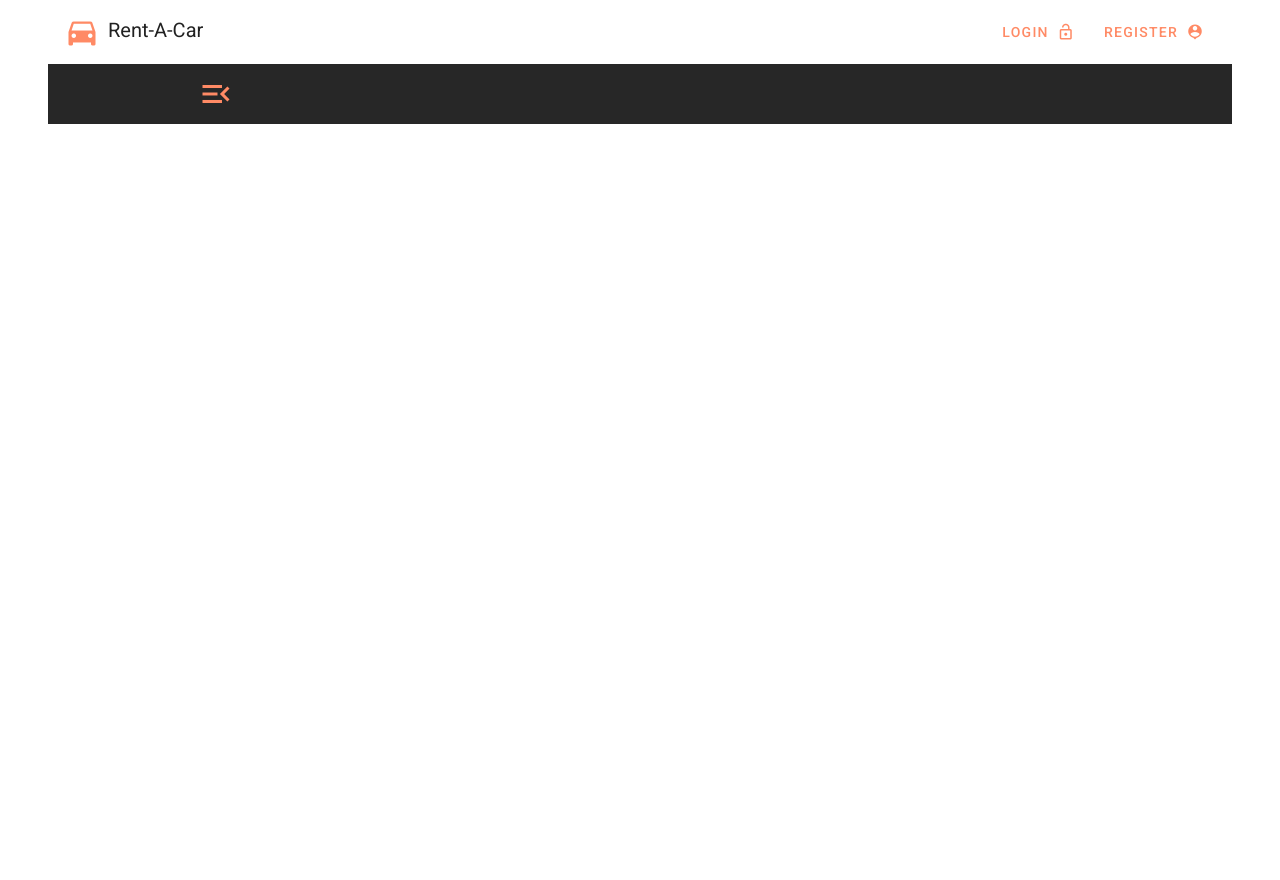
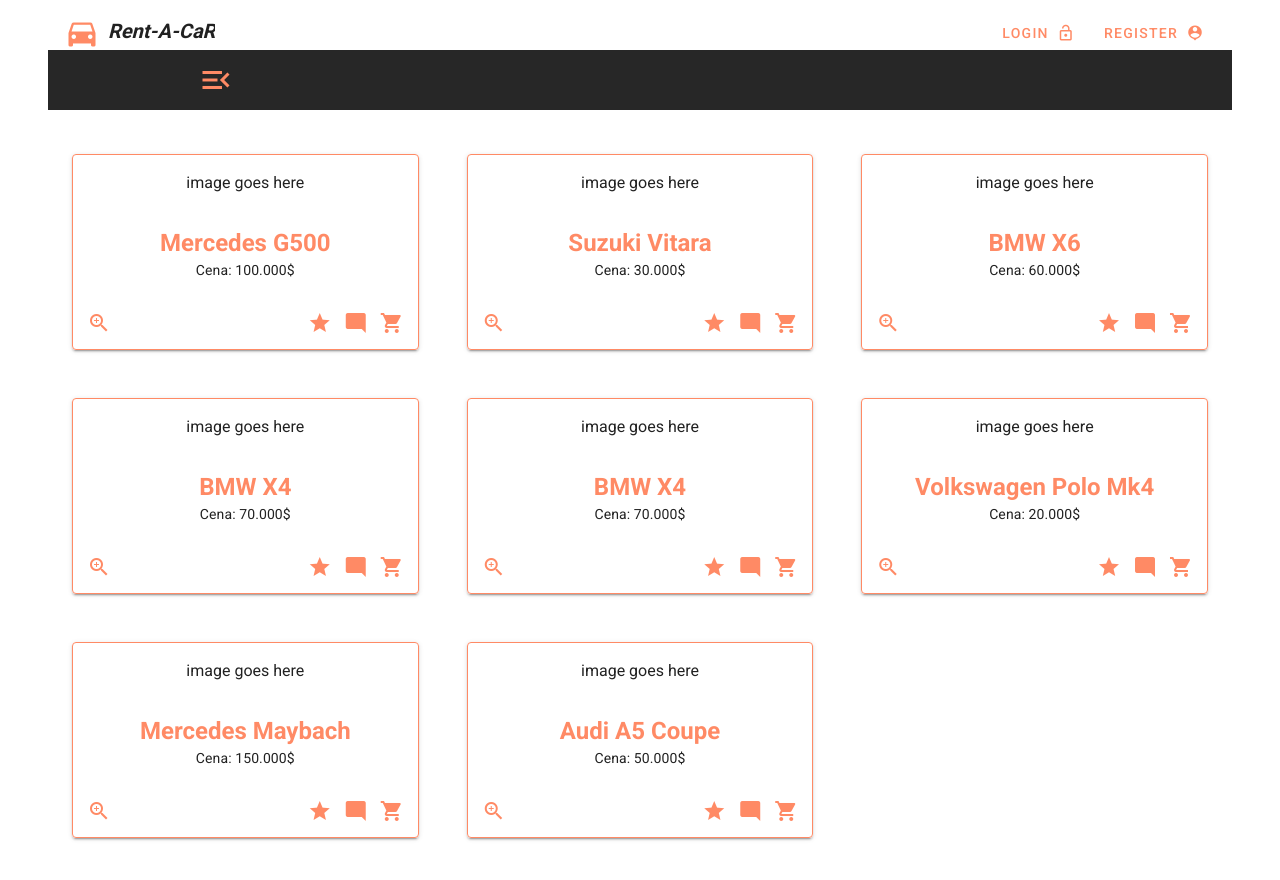
Before and after one commit to MilicaCulibrk/XML_WS_rentAcar, a Vue app in the folder Agent/Frontend/: page /#/ in a window 1280 px wide. Before the commit the page ends 800 px from the top, so only its background shows below. Built offline with nearby package versions, Linux system fonts and the light colour scheme.

Commit message:
added cards

```diff
--- a/Agent/Frontend/src/components/NavBar.vue
+++ b/Agent/Frontend/src/components/NavBar.vue
@@ -1,10 +1,10 @@
 <template>
   <nav>
     <!-- gornji toolbar -->
-    <v-toolbar flat class="mx-12">
+    <v-toolbar flat class="mx-12 pt-2" height="50">
       <v-toolbar-title>
         <v-icon left large color="primary">directions_car</v-icon>
-        <span color="orange-text">Rent-A-Car</span>
+        <span class="font-italic font-weight-bold">Rent-A-CaR</span>
       </v-toolbar-title>
       <v-spacer></v-spacer>
       <v-btn text color="primary">
--- /dev/null
+++ b/Agent/Frontend/src/components/PopupDetails.vue
@@ -0,0 +1,2 @@
+<template></template>
+<script>
--- a/Agent/Frontend/src/plugins/vuetify.js
+++ b/Agent/Frontend/src/plugins/vuetify.js
@@ -3,7 +3,9 @@
 import Vue from "vue";
 import Vuetify from "vuetify/lib";
 
-Vue.use(Vuetify);
+Vue.use(Vuetify, {
+  iconfont: "md",
+});
 
 //theme colors
 const vuetify = new Vuetify({
--- a/Agent/Frontend/src/views/Home.vue
+++ b/Agent/Frontend/src/views/Home.vue
@@ -15,6 +15,59 @@
 
     <!-- navigation drawer -->
     <v-navigation-drawer v-model="drawerAdvancedSearch" clipped app floating></v-navigation-drawer>
+
+    <!-- cards -->
+    <v-container class="my-5">
+      <v-layout row wrap>
+        <v-flex xs12 sm6 md4 lg4 v-for="car in cars" :key="car.brand + car.model">
+          <v-card hover elevation="2" class="text-center ma-6">
+            <div class="cardBorderColor">
+              <v-responsive class="pt-4">image goes here</v-responsive>
+              <v-card-title></v-card-title>
+              <v-card-text>
+                <div class="primary--text font-weight-bold headline">{{car.brand}} {{car.model}}</div>
+                <div class>Cena: {{car.price}}</div>
+              </v-card-text>
+              <v-card-actions>
+                <v-tooltip bottom color="black">
+                  <template v-slot:activator="{ on }">
+                    <v-btn icon v-on="on" color="primary">
+                      <v-icon>zoom_in</v-icon>
+                    </v-btn>
+                  </template>
+                  <span class="primary--text">View details</span>
+                </v-tooltip>
+                <v-spacer></v-spacer>
+                <v-tooltip bottom color="black">
+                  <template v-slot:activator="{ on }">
+                    <v-btn icon v-on="on" color="primary">
+                      <v-icon>grade</v-icon>
+                    </v-btn>
+                  </template>
+                  <span class="primary--text">View ratings</span>
+                </v-tooltip>
+                <v-tooltip bottom color="black">
+                  <template v-slot:activator="{ on }">
+                    <v-btn icon v-on="on" color="primary">
+                      <v-icon>mode_comment</v-icon>
+                    </v-btn>
+                  </template>
+                  <span class="primary--text">View comments</span>
+                </v-tooltip>
+                <v-tooltip bottom color="black">
+                  <template v-slot:activator="{ on }">
+                    <v-btn icon v-on="on" color="primary">
+                      <v-icon>shopping_cart</v-icon>
+                    </v-btn>
+                  </template>
+                  <span class="primary--text">Add to basket</span>
+                </v-tooltip>
+              </v-card-actions>
+            </div>
+          </v-card>
+        </v-flex>
+      </v-layout>
+    </v-container>
   </div>
 </template>
 
@@ -23,8 +76,27 @@
   name: "Home",
   data() {
     return {
-      drawerAdvancedSearch: false
+      drawerAdvancedSearch: false,
+      cars: [
+        { brand: "Mercedes", model: "G500", price: "100.000$" },
+        { brand: "Suzuki", model: "Vitara", price: "30.000$" },
+        { brand: "BMW", model: "X6", price: "60.000$" },
+        { brand: "BMW", model: "X4", price: "70.000$" },
+        { brand: "BMW", model: "X4", price: "70.000$" },
+        { brand: "Volkswagen", model: "Polo Mk4", price: "20.000$" },
+        { brand: "Mercedes", model: "Maybach", price: "150.000$" },
+        { brand: "Audi", model: "A5 Coupe", price: "50.000$" }
+      ]
     };
   }
 };
 </script>
+
+<style>
+.cardBorderColor {
+  border-left: 1px solid #ff8a65;
+  border-top: 1px solid #ff8a65;
+  border-right: 1px solid #ff8a65;
+  border-bottom: 1px solid #ff8a65;
+}
+</style>
```
